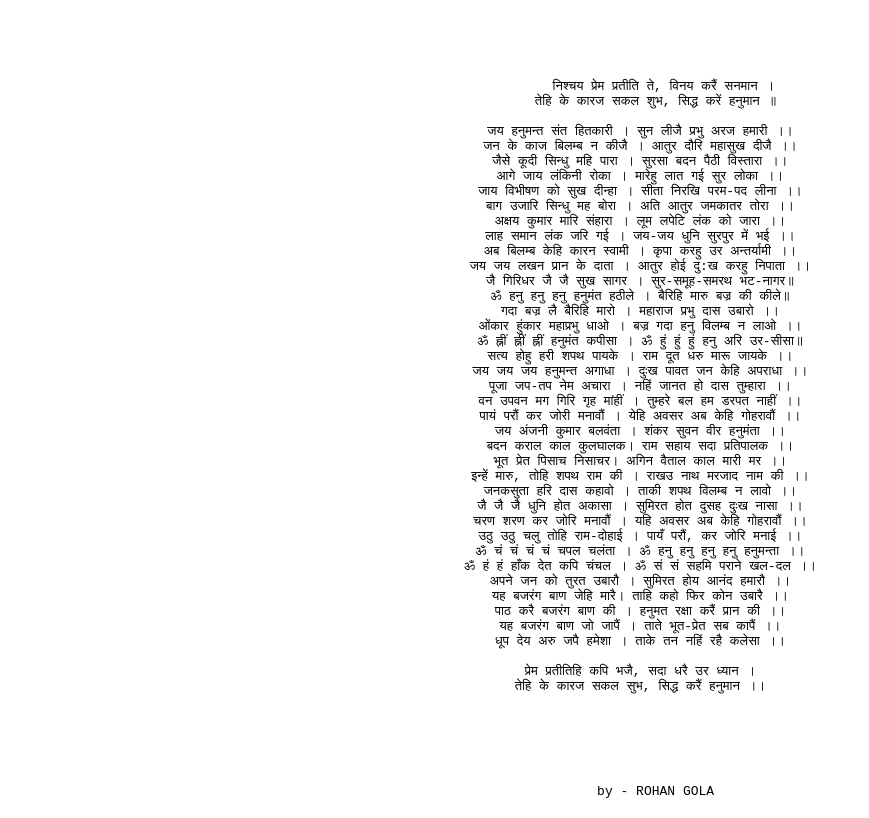
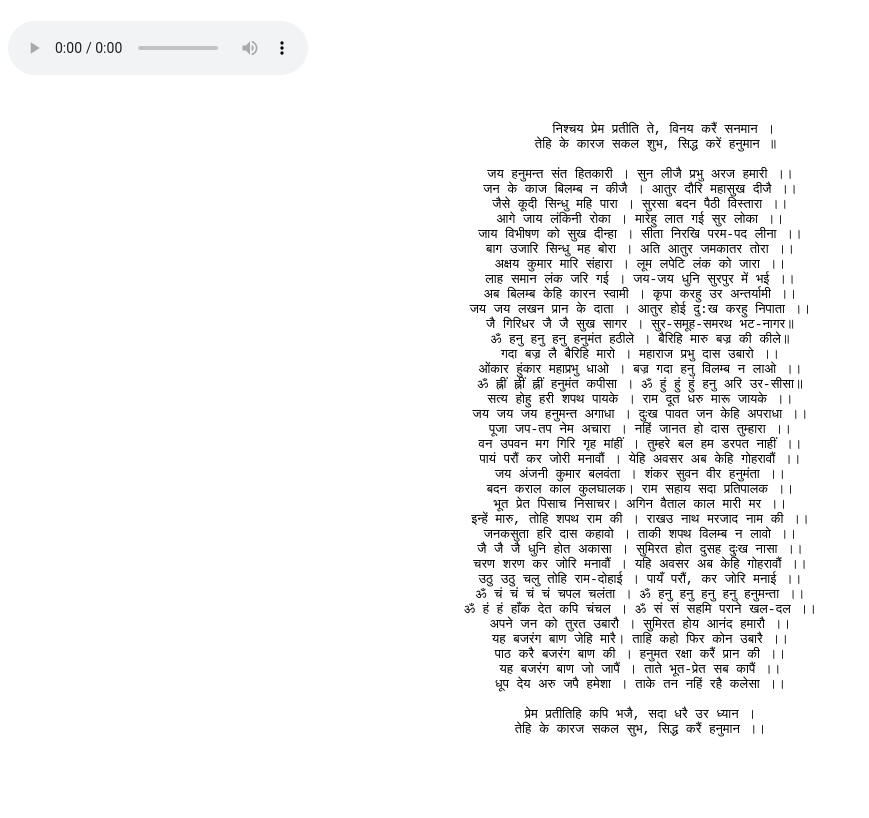
Before and after one commit to rohangola131/Mywebpage, a plain HTML site: page bajrangBaan.html in a window 1280 px wide. Shown: the part 132-950 px from the top of the page, without its empty margins (0-869 px from the left). Drawn offline with Linux system fonts and the light colour scheme.

Commit message:
Update bajrangBaan.html

```diff
--- a/bajrangBaan.html
+++ b/bajrangBaan.html
@@ -27,7 +27,7 @@
 
     <pre>
 
-<audio src="Bajrang Baan (Lofi)(MP3_70K).mp3"></audio>
+<audio controls src="Bajrang Baan (Lofi)(MP3_70K).mp3"></audio>
 <p>
 
       निश्चय प्रेम प्रतीति ते, विनय करैं सनमान ।
```
